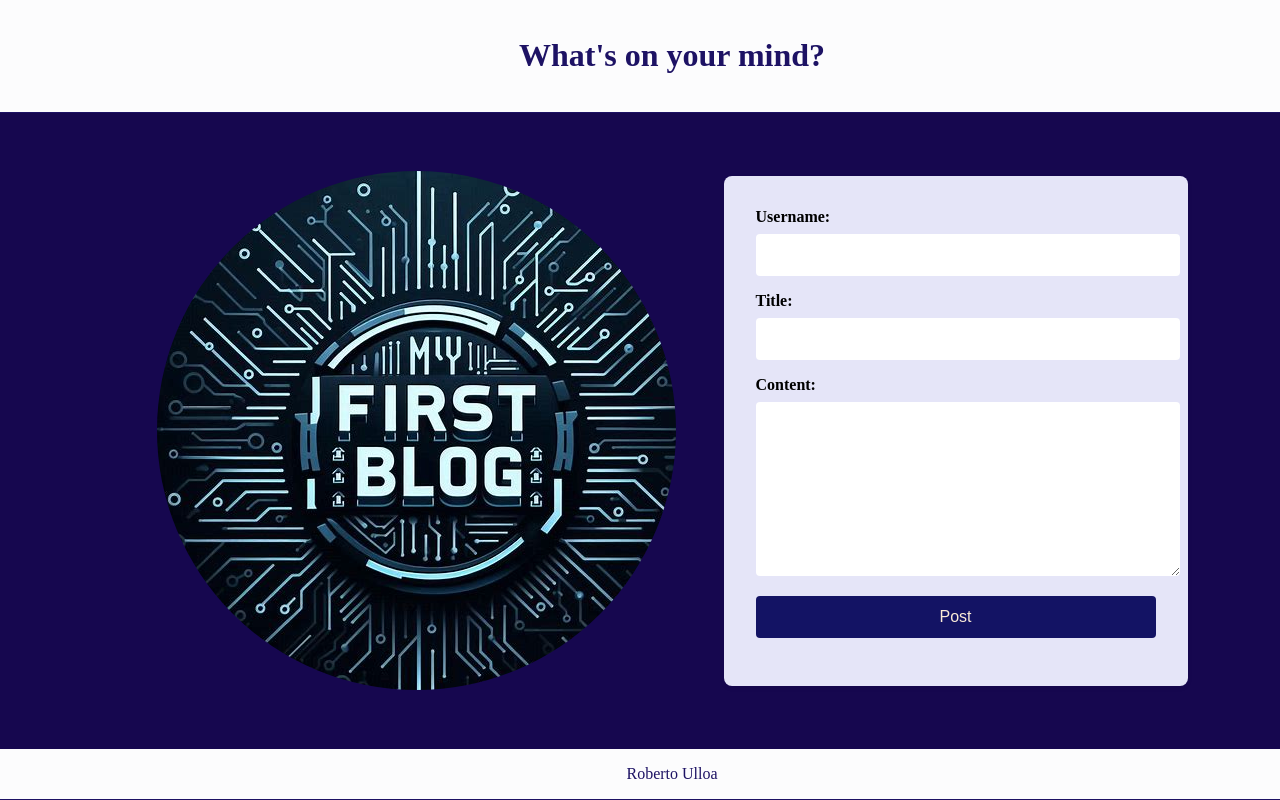
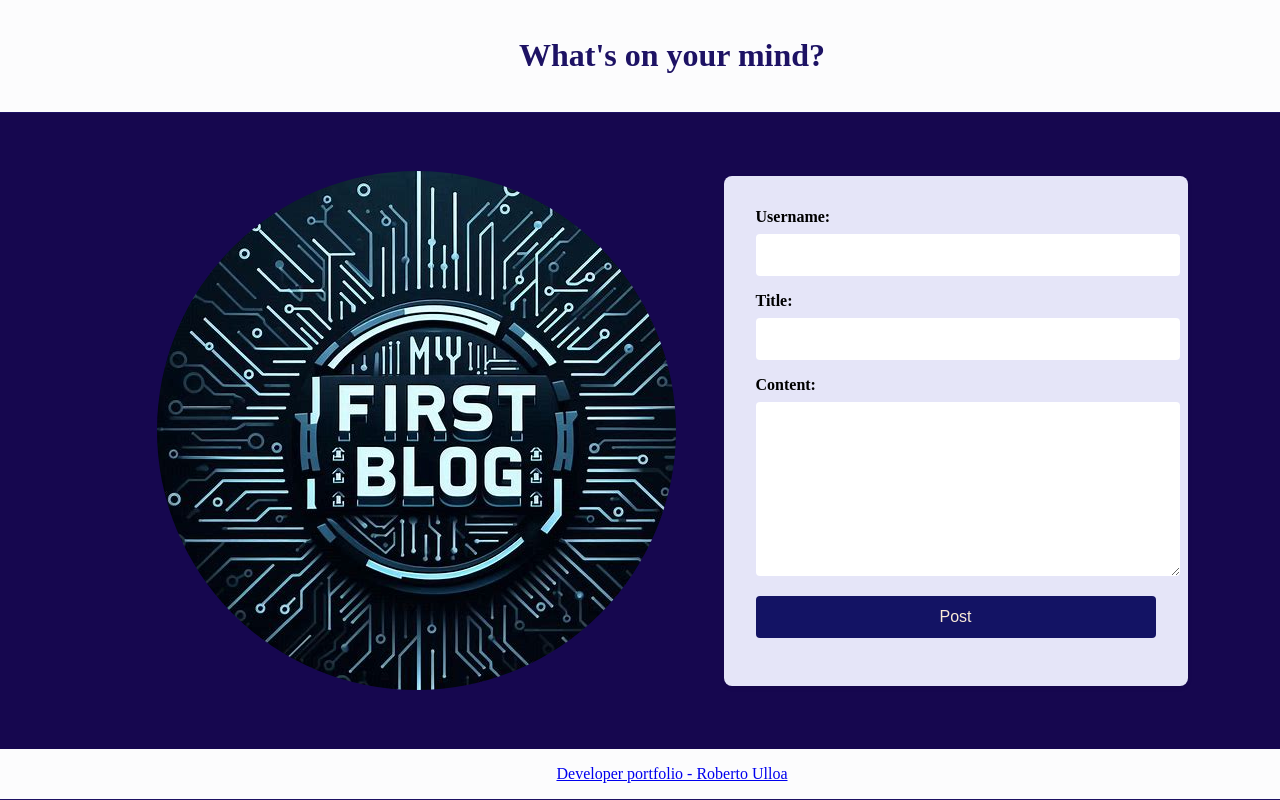
Before and after one commit to Robert-Ulloa/my-personal-blog, a plain HTML site: page index.html in a window 1280 px wide. Shown: the top 800 px of the page. Drawn offline with Linux system fonts and the light colour scheme.

Commit message:
creating the readme file and links

```diff
--- a/index.html
+++ b/index.html
@@ -27,7 +27,7 @@
     </form>
   </main>
   <footer>
-    Roberto Ulloa
+    <a href="https://robert-ulloa.github.io/Portfolio-R-Ulloa/">Developer portfolio - Roberto Ulloa</a>
   </footer>
   <script src="assets/js/form.js"></script>
 </body>
```
Also changed, not shown: 1 other file.
